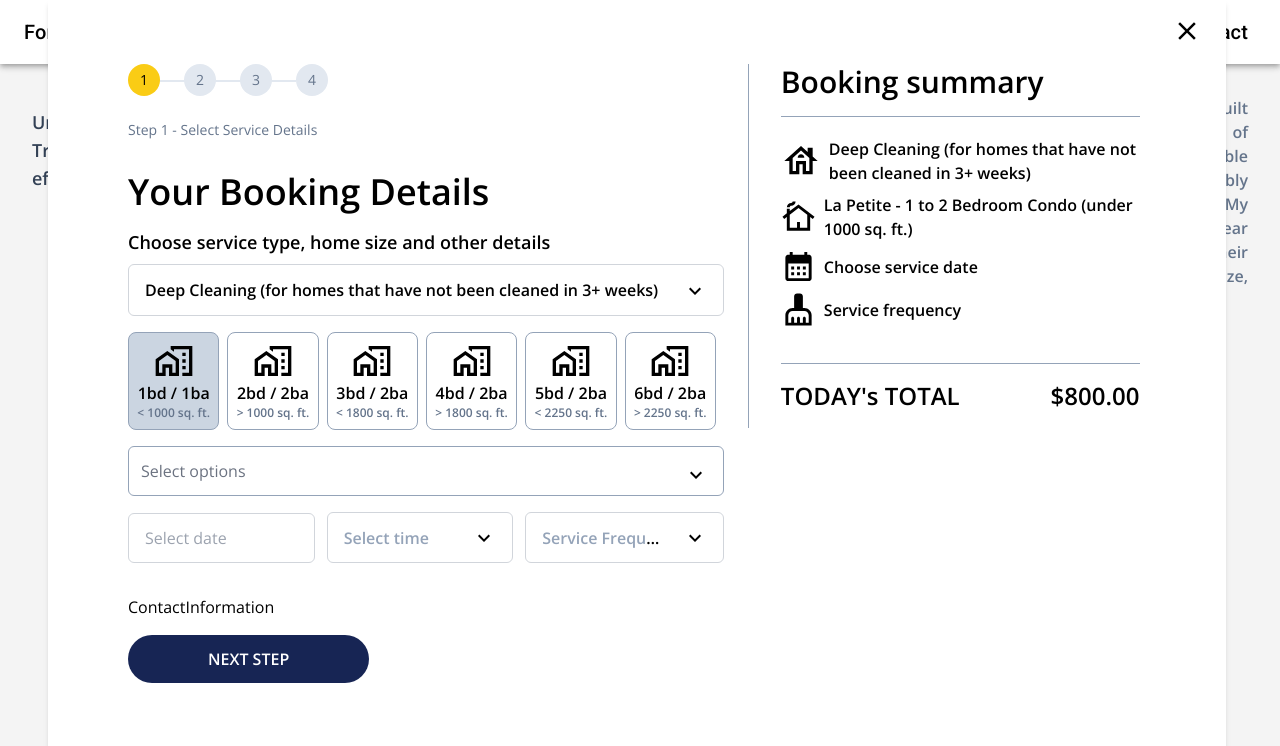
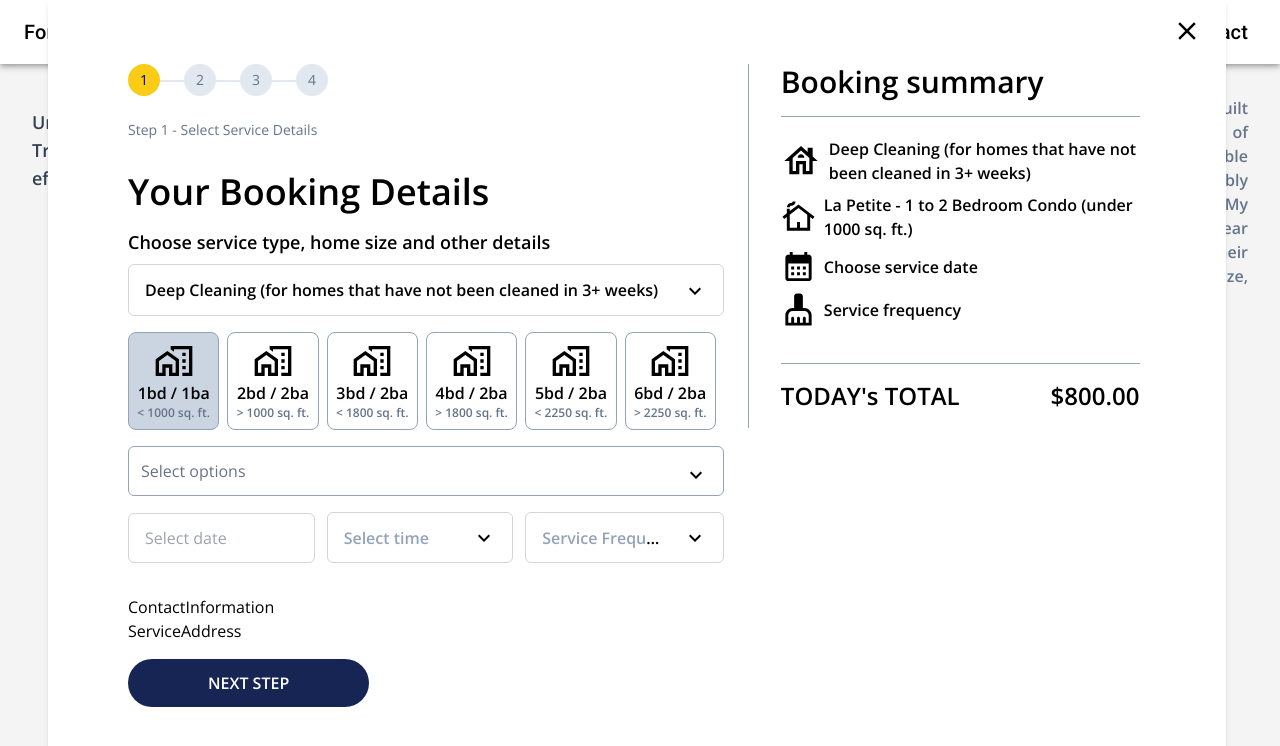
Before and after one commit to amankashyap004/form-traverse, a React (Vite) app: page / in a window 1280 px wide. Both pictures are taken after a click on the element "BOOKING CLEANING". Shown: the top 746 px of the page. Built offline with nearby package versions, Linux system fonts and the light colour scheme.

Commit message:
create service address copmonent

```diff
--- a/src/components/steps/StepProgress.jsx
+++ b/src/components/steps/StepProgress.jsx
@@ -1,6 +1,7 @@
 import React, { useState } from "react";
 import ServiceDetails from "./ServiceDetails";
 import ContactInformation from "./contactInformation/ContactInformation";
+import ServiceAddress from "./serviceAddress/ServiceAddress";
 
 import Button from "../Button";
 
@@ -26,6 +27,7 @@ const StepProgress = () => {
          <div className="mt-4 w-full">
             <ServiceDetails />
             <ContactInformation />
+            <ServiceAddress />
          </div>
          <div className="mt-4 w-full">
             <Button contained="Next Step" disabled={false} />
--- /dev/null
+++ b/src/components/steps/serviceAddress/ServiceAddress.jsx
@@ -0,0 +1,7 @@
+import React from "react";
+
+const ServiceAddress = () => {
+   return <div>ServiceAddress</div>;
+};
+
+export default ServiceAddress;
```
